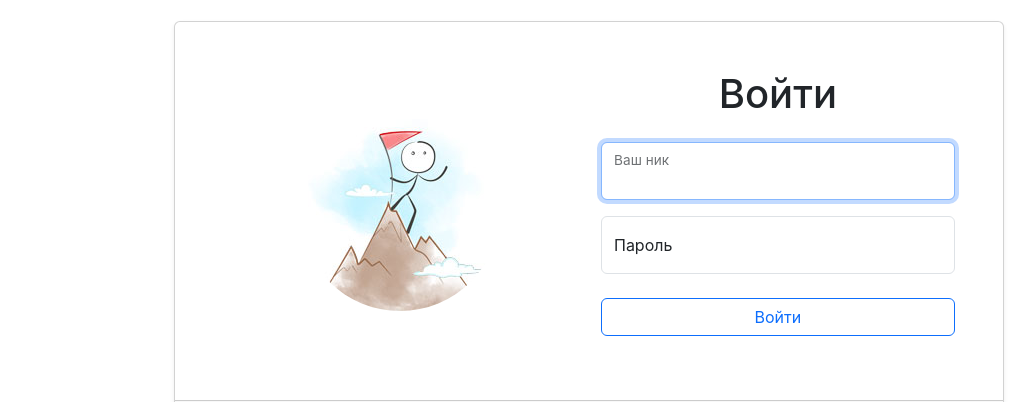
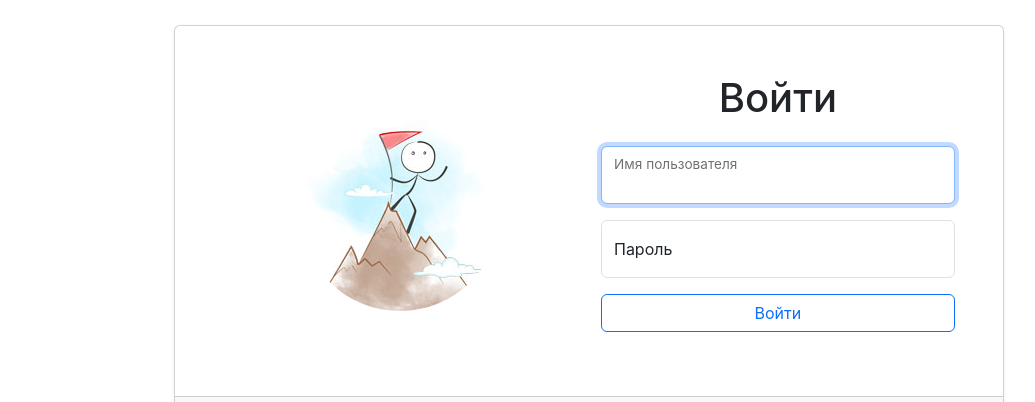
Before and after one commit to Onfire22/frontend-project-12, a React (Create React App) app in the folder frontend/: page /login in a window 1280 px wide. Shown: the part 181-583 px from the top of the page, without its empty margins (51-1086 px from the left). Built offline with nearby package versions, Linux system fonts and the light colour scheme; no server answers.

Commit message:
refactor login form to bootstrap

```diff
--- a/frontend/src/components/LoginForm.jsx
+++ b/frontend/src/components/LoginForm.jsx
@@ -3,13 +3,15 @@ import { useDispatch } from 'react-redux';
 import { useFormik } from 'formik';
 import { useNavigate } from 'react-router-dom';
 import { useTranslation } from 'react-i18next';
-import cn from 'classnames';
+import FloatingLabel from 'react-bootstrap/FloatingLabel';
+import Form from 'react-bootstrap/Form';
+import Button from 'react-bootstrap/Button';
 import axios from 'axios';
 import { API_ROUTES } from '../routes/routes';
 import { logIn } from '../store/slices/authSlice';
 
 const LoginForm = () => {
-  const [error, setError] = useState(null);
+  const [error, setError] = useState('');
   const dispatch = useDispatch();
   const navigate = useNavigate();
   const inputRef = useRef(null);
@@ -26,13 +28,9 @@ const LoginForm = () => {
         dispatch(logIn(response.data));
         navigate('/');
       } catch (e) {
-        setError('Неверные имя пользователя или пароль');
+        setError(t('forms.errors.wrongData'));
       }
     },
-  });
-
-  const inputClass = cn('form-control', {
-    'is-invalid': !!error,
   });
 
   useEffect(() => {
@@ -40,36 +38,42 @@ const LoginForm = () => {
   }, []);
 
   return (
-    <form className="col-12 col-md-6 mt-3 mt-md-0" onSubmit={formik.handleSubmit}>
+    <Form className="col-12 col-md-6 mt-3 mt-md-0" onSubmit={formik.handleSubmit}>
       <h1 className="text-center mb-4">{t('forms.loginTitle')}</h1>
-      <div className="form-floating mb-3">
-        <input
-          className={inputClass}
-          placeholder={t('forms.login')}
-          id="username"
+      <FloatingLabel className="mb-3" controlId="username" label={t('forms.signupLogin')}>
+        <Form.Control
+          type="text"
+          placeholder="От 3 до 20 символов"
           name="username"
-          type="text"
+          autoComplete="username"
+          required
+          isInvalid={error}
           value={formik.values.username}
           onChange={formik.handleChange}
           ref={inputRef}
         />
-        <label className="form-label" htmlFor="username">{t('forms.login')}</label>
-      </div>
-      <div className="form-floating mb-4">
-        <input
-          className={inputClass}
-          placeholder={t('forms.password')}
-          id="password"
+      </FloatingLabel>
+      <FloatingLabel className="mb-3" controlId="password" label={t('forms.password')}>
+        <Form.Control
+          type="password"
+          placeholder="Не менее 6 символов"
           name="password"
-          type="password"
+          autoComplete="password"
+          required
+          isInvalid={error}
           value={formik.values.password}
           onChange={formik.handleChange}
         />
-        <label className="form-label" htmlFor="password">{t('forms.password')}</label>
-        {error && <div className="invalid-tooltip">{error}</div>}
-      </div>
-      <button className="w-100 mb-3 btn btn-outline-primary" type="submit">{t('forms.enterBtn')}</button>
-    </form>
+        <Form.Control.Feedback type="invalid" tooltip placement="right">{error}</Form.Control.Feedback>
+      </FloatingLabel>
+      <Button
+        className="w-100 mb-3"
+        variant="outline-primary"
+        type="submit"
+      >
+        {t('forms.enterBtn')}
+      </Button>
+    </Form>
   );
 };
 
--- a/frontend/src/store/slices/authSlice.js
+++ b/frontend/src/store/slices/authSlice.js
@@ -11,7 +11,6 @@ const authSlice = createSlice({
   initialState,
   reducers: {
     logIn: (state, { payload }) => {
-      console.log(payload);
       localStorage.setItem('user', payload.token);
       state.username = payload.username;
       state.token = payload.token;
```
